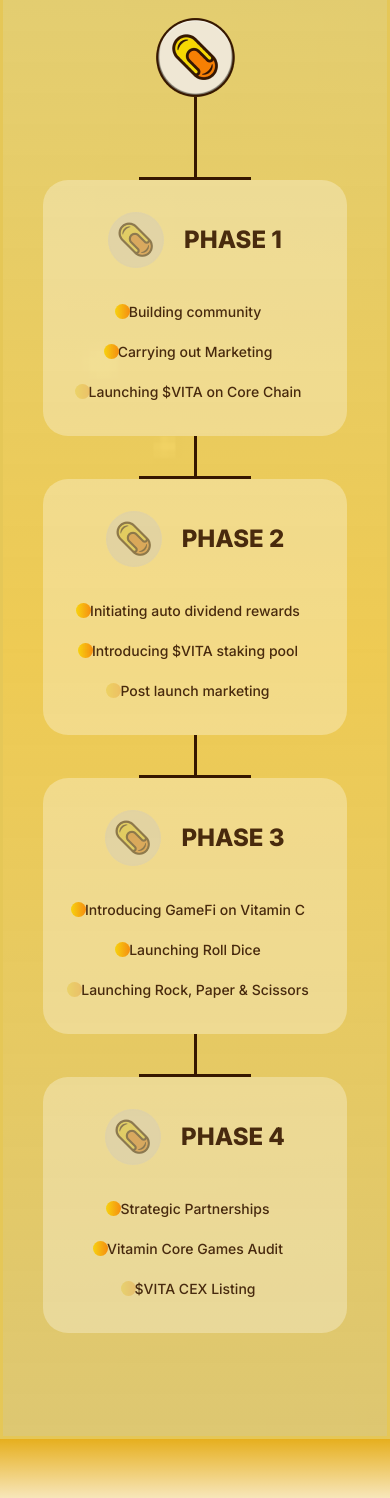
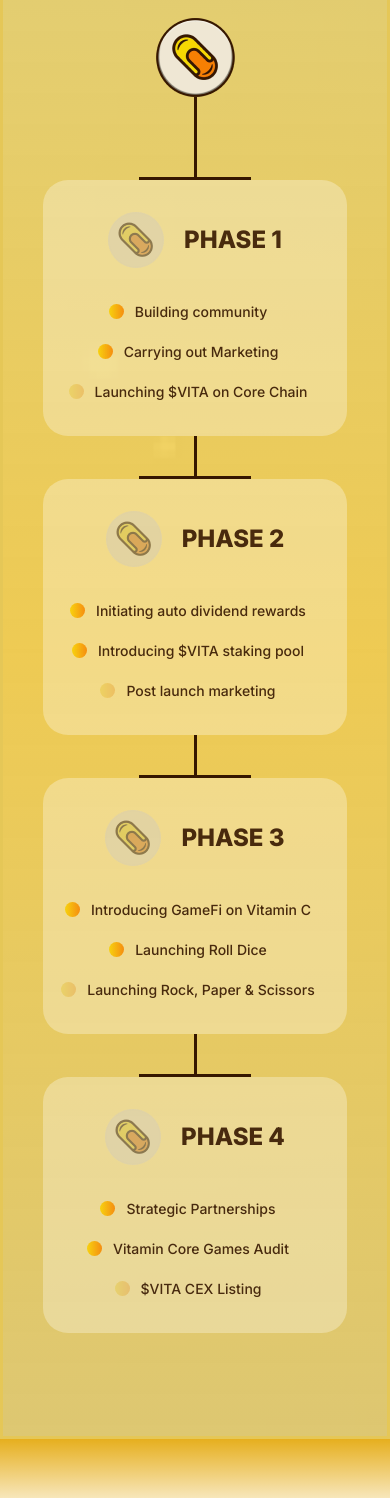
Before and after one commit to SagarPradhan613/viitaminc, a Next.js app: page / in a window 390 px wide. Shown: the part 5917-7415 px from the top of the page. Built offline with nearby package versions, Linux system fonts and the light colour scheme.

Commit message:
updates  from home

```diff
--- a/src/app/contract/Contract.js
+++ b/src/app/contract/Contract.js
@@ -13,7 +13,7 @@ const Contract = () => {
         document.body.removeChild(textArea);
 
         // Optionally, provide feedback to the user that the text has been copied
-        alert(`Copied: ${textToCopy}`);
+        // alert(`Copied: ${textToCopy}`);
     };
     return (
         <>
--- a/src/app/ecosystem/Ecosystem.js
+++ b/src/app/ecosystem/Ecosystem.js
@@ -11,15 +11,15 @@ const Ecosystem = () => {
                             <img src='Images/newecosystem.png' className='opacity-90  bg-center bg-cover mix-blend-multiply'></img>
                         </div>
                         <div className='ecoright responsive-eco-right flex flex-col lg:w-1/2 px-10 py-5'>
-                            <div className='hover:transform hover:scale-105 transition-transform duration-500'>
+                            <div className=''>
                                 <p className='text-[#361700] font-bold opacity-90 text-xl lg:text-4xl'>1. P2E Games</p>
                                 <p className='text-[#361700] font-normal mt-6 opacity-90 text-base lg:text-2xl'>Vitamin Core offers a blend of classic gaming and modern cryptocurrency rewards with Roll Dice and Roshambo. Roll Dice provides a digital rendition of the dice game, while Roshambo revives the classic Rock-Paper-Scissors challenge. Both games, integrated seamlessly with Core Chain, allow participants to play with their $VITA or $BOW tokens.</p>
                             </div>
-                            <div className='mt-8 hover:transform hover:scale-105 transition-transform duration-500'>
+                            <div className='mt-8'>
                                 <p className='text-[#361700] font-bold opacity-90 text-xl lg:text-4xl'>2.  Staking & Farming</p>
                                 <p className='text-[#361700] font-normal mt-6 opacity-90 text-base lg:text-2xl'>Flexible staking on Vitamin Core allows users to stake their $VITA tokens, reinforcing the token's price stability and, in return, earning rewards in the form of $BOW tokens. On the other hand, Yield Farming offers a platform for users to provide liquidity and earn rewards, thereby fostering a more robust and liquid marketplace.</p>
                             </div>
-                            <div className='mt-8 hover:transform hover:scale-105 transition-transform duration-500'>
+                            <div className='mt-8'>
                                 <p className='text-[#361700] font-bold opacity-90 text-xl lg:text-4xl'>3.  Rewards</p>
                                 <p className='text-[#361700] font-normal mt-6 opacity-90 text-base lg:text-2xl'>Tap into the Vitamin Core rewarding ecosystem built exclusively on the Core Blockchain. By holding $VITA tokens, users can earn $BOW tokens which are sent directly into their wallets without a need of manual claiming. The amount of rewards depends on the amount of $VITA tokens you’re holding.</p>
                             </div>
--- a/src/app/reward/RewardToken.js
+++ b/src/app/reward/RewardToken.js
@@ -20,7 +20,7 @@ const RewardToken = () => {
                 </div>
                 <div className='lg:flex '>
                     <div className='lg:w-[60%] py-5 lg:px-20 px-10 mt-10 lg:mt-0 lg:mb-20 mb-16 responsive-left-reward-portion'>
-                        <div className='lg:mt-64 hover:transform hover:scale-105 transition-transform duration-500'>
+                        <div className='lg:mt-64'>
                             <p className='text-[#361700] font-bold opacity-90 text-xl lg:text-4xl'>Auto Dividend Hourly Rewards</p>
                             <p className='text-[#361700] font-normal mt-6 opacity-90 text-base lg:text-2xl'>Auto dividend reward mechanism stands out as a unique and enticing feature within the Vitamin Core ecosystem. Holders of $VITA tokens are automatically entitled to dividends, which are accurately and periodically dispensed each hour without any manual intervention.
 
--- a/src/app/roadmap/Roadmap.js
+++ b/src/app/roadmap/Roadmap.js
@@ -23,7 +23,7 @@ const Roadmap = () => {
                                 <ul className='roadmapul flex flex-col justify-center items-start align-middle'>
                                     <li className='roadmapli pl-3 list-inside list-disc text-[#361700] whitespace-nowrap flex flex-col justify-center items-center align-middle font-medium opacity-90 text-base lg:text-xl'>Building community</li>
                                     <li className='roadmapli pl-3 list-inside list-disc text-[#361700] whitespace-nowrap flex flex-col justify-center items-center align-middle font-medium opacity-90 text-base lg:text-xl'>Carrying out Marketing</li>
-                                    <li className='roadmapli pl-3 list-inside list-disc text-[#361700] whitespace-nowrap flex flex-col justify-center items-center align-middle font-medium opacity-90 text-base lg:text-xl'>Launching $VITA on Core Chain</li>
+                                    <li className='roadmapli pl-3 list-inside list-disc text-[#361700] whitespace-nowrap flex flex-col justify-center spcl-li items-center align-middle font-medium opacity-90 text-base lg:text-xl'>Launching $VITA on Core Chain</li>
                                 </ul>
                             </div>
                         </div>
@@ -86,9 +86,9 @@ const Roadmap = () => {
                                 <p className='text-[#361700] ml-5 font-extrabold opacity-90 text-lg lg:text-3xl responsiveHeading'>PHASE 1</p>
                             </div>
                             <ul className='roadmapul flex flex-col justify-center items-center align-middle '>
-                                <li className='roadmapli text-[#361700] whitespace-nowrap flex flex-col justify-center items-center align-middle font-medium  opacity-90 text-base lg:text-xl'>Building community</li>
-                                <li className='roadmapli text-[#361700] whitespace-nowrap flex flex-col justify-center items-center align-middle font-medium  opacity-90 text-base lg:text-xl'>Carrying out Marketing</li>
-                                <li className='roadmapli text-[#361700] whitespace-nowrap flex flex-col justify-center spcl-li items-center align-middle font-medium  opacity-90 text-base lg:text-xl'>Launching $VITA on Core Chain</li>
+                                <li className='roadmapli pl-3 text-[#361700] whitespace-nowrap flex flex-col justify-center items-center align-middle font-medium  opacity-90 text-base lg:text-xl'>Building community</li>
+                                <li className='roadmapli pl-3 text-[#361700] whitespace-nowrap flex flex-col justify-center items-center align-middle font-medium  opacity-90 text-base lg:text-xl'>Carrying out Marketing</li>
+                                <li className='roadmapli pl-3 text-[#361700] whitespace-nowrap flex flex-col justify-center spcl-li items-center align-middle font-medium  opacity-90 text-base lg:text-xl'>Launching $VITA on Core Chain</li>
                                 {/* <li className='roadmapli text-[#361700] whitespace-nowrap flex flex-col justify-center spcl-li items-center align-middle font-medium  opacity-90 text-base lg:text-xl'>Lorem Ipsum is a Dummy Text</li>
                                 <li className='roadmapli text-[#361700] whitespace-nowrap flex flex-col justify-center spcl-li items-center align-middle font-medium  opacity-90 text-base lg:text-xl'>Lorem Ipsum is a Dummy Text</li>
                                 <li className='roadmapli text-[#361700] whitespace-nowrap flex flex-col justify-center spcl-li items-center align-middle font-medium  opacity-90 text-base lg:text-xl'>Lorem Ipsum is a Dummy Text</li> */}
@@ -103,9 +103,9 @@ const Roadmap = () => {
                                 <p className='text-[#361700] ml-5 font-extrabold opacity-90 text-lg lg:text-3xl responsiveHeading'>PHASE 2</p>
                             </div>
                             <ul className='roadmapul flex flex-col justify-center items-center align-middle '>
-                                <li className='roadmapli text-[#361700] whitespace-nowrap flex flex-col justify-center items-center align-middle font-medium  opacity-90 text-base lg:text-xl'>Initiating auto dividend rewards</li>
-                                <li className='roadmapli text-[#361700] whitespace-nowrap flex flex-col justify-center items-center align-middle font-medium  opacity-90 text-base lg:text-xl'>Introducing $VITA staking pool</li>
-                                <li className='roadmapli text-[#361700] whitespace-nowrap flex flex-col justify-center spcl-li items-center align-middle font-medium  opacity-90 text-base lg:text-xl'>Post launch marketing</li>
+                                <li className='roadmapli pl-3 text-[#361700] whitespace-nowrap flex flex-col justify-center items-center align-middle font-medium  opacity-90 text-base lg:text-xl'>Initiating auto dividend rewards</li>
+                                <li className='roadmapli pl-3 text-[#361700] whitespace-nowrap flex flex-col justify-center items-center align-middle font-medium  opacity-90 text-base lg:text-xl'>Introducing $VITA staking pool</li>
+                                <li className='roadmapli pl-3 text-[#361700] whitespace-nowrap flex flex-col justify-center spcl-li items-center align-middle font-medium  opacity-90 text-base lg:text-xl'>Post launch marketing</li>
                                 {/* <li className='roadmapli text-[#361700] whitespace-nowrap flex flex-col justify-center spcl-li items-center align-middle font-medium  opacity-90 text-base lg:text-xl'>Lorem Ipsum is a Dummy Text</li>
                                 <li className='roadmapli text-[#361700] whitespace-nowrap flex flex-col justify-center spcl-li items-center align-middle font-medium  opacity-90 text-base lg:text-xl'>Lorem Ipsum is a Dummy Text</li>
                                 <li className='roadmapli text-[#361700] whitespace-nowrap flex flex-col justify-center spcl-li items-center align-middle font-medium  opacity-90 text-base lg:text-xl'>Lorem Ipsum is a Dummy Text</li> */}
@@ -120,9 +120,9 @@ const Roadmap = () => {
                                 <p className='text-[#361700] ml-5 font-extrabold opacity-90 text-lg lg:text-3xl responsiveHeading'>PHASE 3</p>
                             </div>
                             <ul className='roadmapul flex flex-col justify-center items-center align-middle '>
-                                <li className='roadmapli text-[#361700] whitespace-nowrap flex flex-col justify-center items-center align-middle font-medium  opacity-90 text-base lg:text-xl'>Introducing GameFi on Vitamin C</li>
-                                <li className='roadmapli text-[#361700] whitespace-nowrap flex flex-col justify-center items-center align-middle font-medium  opacity-90 text-base lg:text-xl'>Launching Roll Dice</li>
-                                <li className='roadmapli text-[#361700] whitespace-nowrap flex flex-col justify-center spcl-li items-center align-middle font-medium  opacity-90 text-base lg:text-xl'>Launching Rock, Paper & Scissors</li>
+                                <li className='roadmapli pl-3 text-[#361700] whitespace-nowrap flex flex-col justify-center items-center align-middle font-medium  opacity-90 text-base lg:text-xl'>Introducing GameFi on Vitamin C</li>
+                                <li className='roadmapli pl-3 text-[#361700] whitespace-nowrap flex flex-col justify-center items-center align-middle font-medium  opacity-90 text-base lg:text-xl'>Launching Roll Dice</li>
+                                <li className='roadmapli pl-3 text-[#361700] whitespace-nowrap flex flex-col justify-center spcl-li items-center align-middle font-medium  opacity-90 text-base lg:text-xl'>Launching Rock, Paper & Scissors</li>
                                 {/* <li className='roadmapli text-[#361700] whitespace-nowrap flex flex-col justify-center spcl-li items-center align-middle font-medium  opacity-90 text-base lg:text-xl'>Lorem Ipsum is a Dummy Text</li>
                                 <li className='roadmapli text-[#361700] whitespace-nowrap flex flex-col justify-center spcl-li items-center align-middle font-medium  opacity-90 text-base lg:text-xl'>Lorem Ipsum is a Dummy Text</li> */}
                                 {/* <li className='roadmapli text-[#361700] whitespace-nowrap flex flex-col justify-center spcl-li items-center align-middle font-medium  opacity-90 text-base lg:text-xl'>Lorem Ipsum is a Dummy Text</li> */}
@@ -137,9 +137,9 @@ const Roadmap = () => {
                                 <p className='text-[#361700] ml-5 font-extrabold opacity-90 text-lg lg:text-3xl responsiveHeading'>PHASE 4</p>
                             </div>
                             <ul className='roadmapul flex flex-col justify-center items-center align-middle '>
-                                <li className='roadmapli text-[#361700] whitespace-nowrap flex flex-col justify-center items-center align-middle font-medium  opacity-90 text-base lg:text-xl'>Strategic Partnerships</li>
-                                <li className='roadmapli text-[#361700] whitespace-nowrap flex flex-col justify-center items-center align-middle font-medium  opacity-90 text-base lg:text-xl'>Vitamin Core Games Audit</li>
-                                <li className='roadmapli text-[#361700] whitespace-nowrap flex flex-col justify-center spcl-li items-center align-middle font-medium  opacity-90 text-base lg:text-xl'>$VITA CEX Listing</li>
+                                <li className='roadmapli pl-3 text-[#361700] whitespace-nowrap flex flex-col justify-center items-center align-middle font-medium  opacity-90 text-base lg:text-xl'>Strategic Partnerships</li>
+                                <li className='roadmapli pl-3 text-[#361700] whitespace-nowrap flex flex-col justify-center items-center align-middle font-medium  opacity-90 text-base lg:text-xl'>Vitamin Core Games Audit</li>
+                                <li className='roadmapli pl-3 text-[#361700] whitespace-nowrap flex flex-col justify-center spcl-li items-center align-middle font-medium  opacity-90 text-base lg:text-xl'>$VITA CEX Listing</li>
                                 {/* <li className='roadmapli text-[#361700] whitespace-nowrap flex flex-col justify-center spcl-li items-center align-middle font-medium  opacity-90 text-base lg:text-xl'>Lorem Ipsum is a Dummy Text</li>
                                 <li className='roadmapli text-[#361700] whitespace-nowrap flex flex-col justify-center spcl-li items-center align-middle font-medium  opacity-90 text-base lg:text-xl'>Lorem Ipsum is a Dummy Text</li>
                                 <li className='roadmapli text-[#361700] whitespace-nowrap flex flex-col justify-center spcl-li items-center align-middle font-medium  opacity-90 text-base lg:text-xl'>Lorem Ipsum is a Dummy Text</li> */}
```
Also changed, not shown: src/app/tokenomics/Tokenomics.js (+4 -4 lines).
